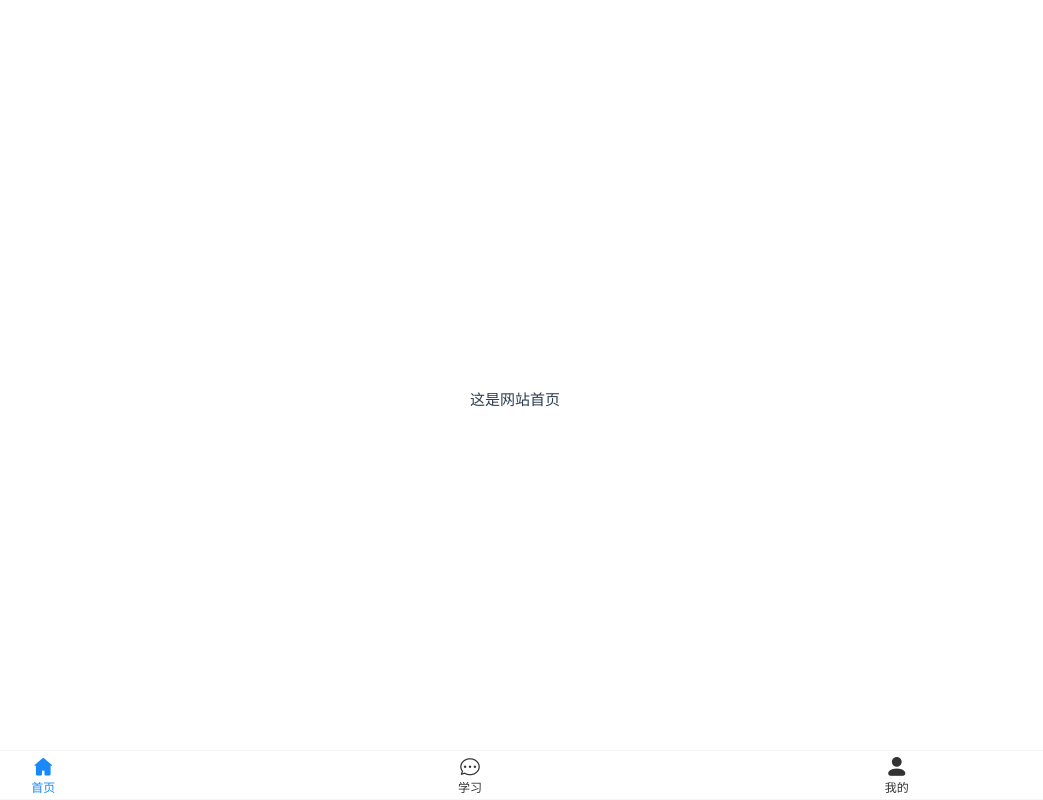
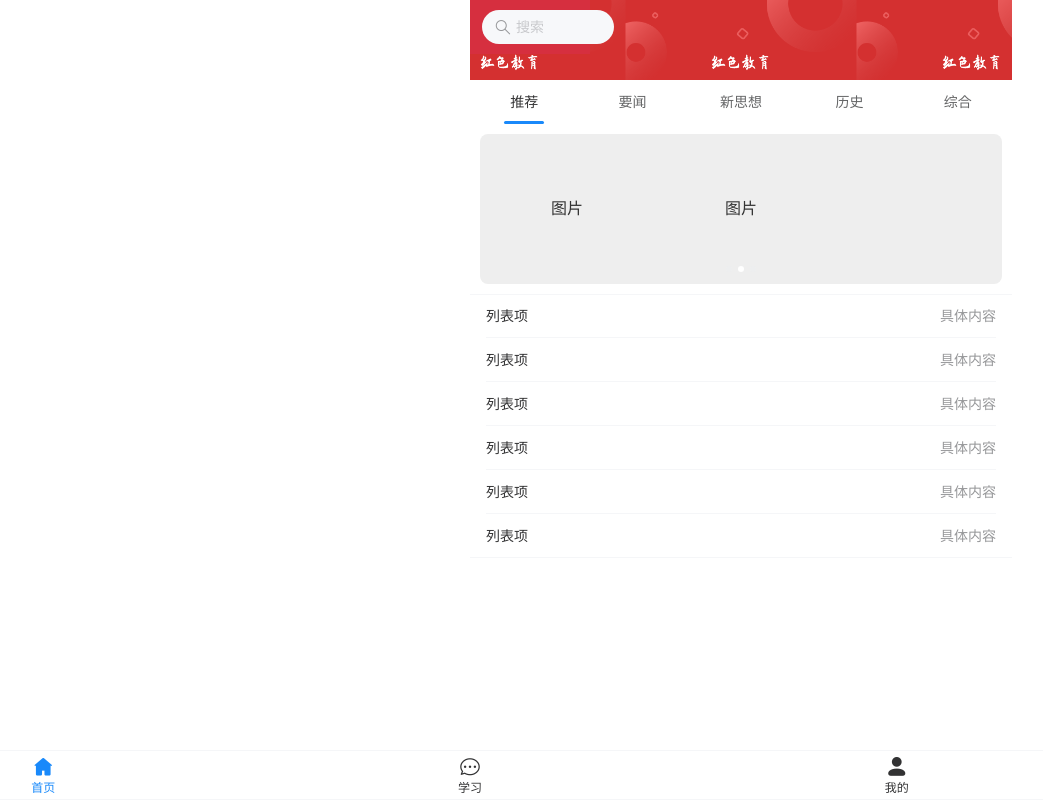
Before and after one commit to liangchengkong/vue-project, a Vue app: page / in a window 1280 px wide. Shown: the whole page, without its empty margins (170-1213 px from the left). Built offline with nearby package versions, Linux system fonts and the light colour scheme; sample sign-in values are in the browser's storage.

Commit message:
完成了一些页面

```diff
--- a/src/assets/main.css
+++ b/src/assets/main.css
@@ -3,7 +3,7 @@
 #app {
   max-width: 1280px;
   margin: 0 auto;
-  padding: 2rem;
+  padding: 0px;
   font-weight: normal;
 }
 
--- a/src/components/Login.vue
+++ b/src/components/Login.vue
@@ -94,7 +94,7 @@ else
   <div class="login-page">
     <!-- 返回箭头 -->
     <van-cell-group>
-      <van-cell is-link @click="onBack" title="&lt;" value="" />
+      <van-cell is-link  title="&lt;" value="" />
     </van-cell-group>
 
     <!-- 标题 -->
@@ -117,7 +117,7 @@ else
       :clearable="false"
     >
       <template #button>
-        <van-button size="mini" type="text" @click="onForgetPassword">
+        <van-button size="mini" type="text" >
           忘记密码
         </van-button>
       </template>
@@ -148,10 +148,10 @@ else
 
     <!-- 其他登录方式 -->
     <div class="other-login">其它登录方式</div>
-    <div class="other-login-icons">
+    <!-- <div class="other-login-icons">
       <van-icon name="phone-o" class="icon" @click="onOtherLogin('phone')" />
       <van-icon name="wechat" class="icon wechat" @click="onOtherLogin('wechat')" />
-    </div>
+    </div> -->
   </div>
 </template>
 
@@ -173,15 +173,15 @@ export default {
       togglePasswordVisibility() {
       this.showPassword = !this.showPassword;},
     login() {
-    //   if (this.password === '123456' && this.phone === 'admin') {
-    //     this.$router.push('/');
-    //     sessionStorage.setItem('token', '111');
-    //   } else {
-    //     //this.$message.error('密码错误或用户不存在');
+      if (this.password === '123456' && this.phone === 'admin') {
+        this.$router.push('/');
+        sessionStorage.setItem('token', '111');
+      } else {
+        //this.$message.error('密码错误或用户不存在');
 
-    //   }
-          axios.post('http://127.0.0.1:5000/api/login',{phone:this.phone,password:this.password})
-    .then(res=>{localStorage.setItem('token','true');this.$router.push='/'}).catch(err=>{})
+      }
+    //       axios.post('api',{phone:this.phone,password:this.password})
+    // .then(res=>{sessionStorage.setItem('token', '111');this.$router.push='/'}).catch(err=>{console.error('登录失败', err);})
 }
     },
     togglePasswordVisibility() {
--- a/src/views/HomeView.vue
+++ b/src/views/HomeView.vue
@@ -1,6 +1,104 @@
+<template>
+  <div class="home-page">
+    <!-- 顶部导航栏 -->
+<div class="redbg" style="height: 80px;">
+    <!-- <van-nav-bar
+      right-icon="search"
+      @click-right="onSearchClick"
+    >
+      <template #left>
+        <van-search
+          v-model="searchValue"
+          placeholder="搜索"
+          shape="round"
+          @search="onSearch"
+          style="width: 160px;"
+        />
+        <div style="width: 170px;">红色教育</div>
+      </template>
+
+    </van-nav-bar> -->
+        <van-search
+          v-model="searchValue"
+          placeholder="搜索"
+          shape="round"
+          @search="onSearch"
+          background="#d62f3f"
+          style="width: 120px;"
+        />
+
+</div>
+    <!-- 标签栏 -->
+    <van-tabs v-model:active="activeTab">
+      <van-tab title="推荐" />
+      <van-tab title="要闻" />
+      <van-tab title="新思想" />
+      <van-tab title="历史" />
+      <van-tab title="综合" />
+    </van-tabs>
+
+<!-- <div class="redbg" style="height:100px"></div> -->
+<!-- <img src="@/assets/去除红色教育字体.png" alt="" style="height: 100px;"> -->
+    <!-- 轮播图 -->
+    <van-swipe class="swipe" :autoplay="3000" indicator-color="white">
+      <van-swipe-item v-for="(item, index) in 3" :key="index">
+        <div class="swipe-item">图片</div>
+      </van-swipe-item>
+    </van-swipe>
+
+    <!-- 内容列表，这里简单用 Cell 模拟，实际可替换成真实内容 -->
+    <van-cell-group>
+      <van-cell v-for="(item, index) in 6" :key="index" title="列表项" value="具体内容" />
+    </van-cell-group>
+
+
+  </div>
+</template>
+
 <script setup>
+import { ref } from 'vue';
+
+const searchValue = ref('');
+const activeTab = ref(0);
+const activeTabbar = ref(0);
+
+const onSearchClick = () => {
+  // 点击搜索图标的逻辑，比如展开搜索框等，这里简单示例
+  console.log('点击搜索图标');
+};
+
+const onSearch = (value) => {
+  // 搜索逻辑，比如根据 value 发请求获取数据等
+  console.log('搜索内容：', value);
+};
 </script>
-<template>
-    <div>这是网站首页</div>
-</template>
-<style scoped></style>
+
+<style scoped>
+.home-page {
+  background-color: #fff;
+  min-height: 100vh;
+}
+.redbg{
+    background-image: url(@/assets/红色教育.png);
+    background-size: contain;
+    background-repeat: repeat-x;
+    background-position: center center;
+}
+
+
+.swipe {
+  height: 150px;
+  background-color: #eee;
+  margin: 10px;
+  border-radius: 8px;
+}
+
+.swipe-item {
+  display: flex;
+  justify-content: center;
+  align-items: center;
+  height: 100%;
+  font-size: 16px;
+  color: #333;
+}
+</style>
--- a/src/views/LearnView.vue
+++ b/src/views/LearnView.vue
@@ -1,4 +1,4 @@
-<script >
+<!-- <script >
 import axios from 'axios'
 
 export default{
@@ -45,4 +45,170 @@ export default{
 .productimg{
     text-align: center;
     width: 97%;
-}</style>
+}</style> -->
+<template>
+  <div class="home-page">
+    <!-- 顶部导航栏 -->
+<div class="redbg" style="height: 80px;">
+    <!-- <van-nav-bar
+      right-icon="search"
+      @click-right="onSearchClick"
+    >
+      <template #left>
+        <van-search
+          v-model="searchValue"
+          placeholder="搜索"
+          shape="round"
+          @search="onSearch"
+          style="width: 160px;"
+        />
+        <div style="width: 170px;">红色教育</div>
+      </template>
+
+    </van-nav-bar> -->
+        <van-search
+          v-model="searchValue"
+          placeholder="搜索"
+          shape="round"
+          @search="onSearch"
+          background="#d62f3f"
+          style="width: 120px;"
+        />
+
+</div>
+    <!-- 标签栏 -->
+    <van-tabs v-model:active="activeTab">
+      <van-tab title="推荐" />
+      <van-tab title="榜单" @click="goToRank"/>
+    </van-tabs>
+
+<!-- <div class="redbg" style="height:100px"></div> -->
+<!-- <img src="@/assets/去除红色教育字体.png" alt="" style="height: 100px;"> -->
+    <!-- 轮播图 -->
+    <van-swipe class="swipe" :autoplay="3000" indicator-color="white">
+      <van-swipe-item v-for="(item, index) in 3" :key="index">
+        <div class="swipe-item">图片</div>
+      </van-swipe-item>
+    </van-swipe>
+
+    <!-- 内容列表，这里简单用 Cell 模拟，实际可替换成真实内容 -->
+
+    <div class="recommend-section">
+      <div class="section-header">
+        <span>为您推荐</span>
+        <van-button  round type="default" size="small" @click="goToMore" >更多</van-button>
+
+      </div>
+      <div class="course-list">
+        <div class="course-item" v-for="(item, index) in 4" :key="index">
+          <div class="course-img"> <!-- 占位图 --> </div>
+          <div class="course-name">XX课程</div>
+          <div class="course-duration">时长</div>
+        </div>
+      </div>
+    </div>
+
+  </div>
+</template>
+
+<script setup>
+import { ref } from 'vue';
+
+const searchValue = ref('');
+const activeTab = ref(0);
+const activeTabbar = ref(0);
+
+const onSearchClick = () => {
+  // 点击搜索图标的逻辑，比如展开搜索框等，这里简单示例
+  console.log('点击搜索图标');
+};
+
+const onSearch = (value) => {
+  // 搜索逻辑，比如根据 value 发请求获取数据等
+  console.log('搜索内容：', value);
+};
+const handleBellClick = () => {
+  console.log('点击了铃铛');
+};
+const goToRank = () => {
+  console.log('前往榜单');
+};
+
+const goToMore = () => {
+  console.log('查看更多推荐');
+};
+</script>
+
+<style scoped>
+.home-page {
+  background-color: #fff;
+  min-height: 100vh;
+}
+.redbg{
+    background-image: url(@/assets/红色教育.png);
+    background-size: contain;
+    background-repeat: repeat-x;
+    background-position: center center;
+}
+.button-group {
+  display: flex;
+  flex-wrap: wrap;
+  justify-content: space-around;
+  padding: 0 8px;
+  margin-bottom: 8px;
+}
+
+.swipe {
+  height: 150px;
+  background-color: #eee;
+  margin: 10px;
+  border-radius: 8px;
+}
+
+.swipe-item {
+  display: flex;
+  justify-content: center;
+  align-items: center;
+  height: 100%;
+  font-size: 16px;
+  color: #333;
+}
+/* 为你推荐区 */
+.recommend-section {
+  padding: 0 16px 16px;
+}
+.section-header {
+  display: flex;
+  align-items: center;
+  justify-content: space-between;
+  margin-bottom: 10px;
+}
+.section-header span {
+  font-size: 16px;
+  font-weight: bold;
+}
+.course-list {
+  display: flex;
+  flex-wrap: wrap;
+  justify-content: space-between;
+}
+.course-item {
+  width: 48%;
+  margin-bottom: 10px;
+  text-align: center;
+}
+.course-img {
+  height: 80px;
+  background-color: #eee;
+  border-radius: 8px;
+  margin-bottom: 5px;
+}
+.course-name {
+  font-size: 14px;
+  margin-bottom: 2px;
+}
+.course-duration {
+  font-size: 12px;
+  color: #999;
+}
+</style>
--- a/src/views/MineView.vue
+++ b/src/views/MineView.vue
@@ -1,6 +1,166 @@
+<template>
+  <div class="my-page">
+    <!-- 顶部背景 + 头像昵称区域 -->
+    <div class="top-bg">
+      <van-nav-bar
+        title="红色教育"
+        left-arrow
+        class="custom-nav"
+        style="background-color: transparent;"
+      />
+      <div class="user-info">
+        <van-image round src=""class="avatar"/>
+        <div class="nickname">昵称</div>
+      </div>
+    </div>
+
+    <!-- 功能快捷入口 -->
+    <div class="func-group">
+      <div
+        class="func-item"
+        v-for="(item, index) in funcList"
+        :key="index"
+        @click="handleFuncClick(item)"
+      >
+        <van-icon :name="item.icon" class="func-icon" />
+        <div class="func-text">{{ item.text }}</div>
+      </div>
+    </div>
+
+    <!-- 更多设置入口 -->
+    <van-cell-group class="setting-group">
+      <van-cell
+        v-for="(item, index) in settingList"
+        :key="index"
+        :title="item.title"
+        :icon="item.icon"
+        is-link
+        @click="handleSettingClick(item)"
+      />
+    </van-cell-group>
+
+
+  </div>
+</template>
+
 <script setup>
+import { ref } from 'vue';
+
+// 响应式数据
+const activeTab = ref('mine'); // 默认选中“我的”
+
+// 功能快捷入口数据
+const funcList = [
+  { icon: 'like-o', text: '我的收藏' },
+  { icon: 'clock-o', text: '浏览历史' },
+  { icon: 'notes-o', text: '我的课程' },
+];
+
+// 更多设置数据
+const settingList = [
+  { icon: 'user', title: '账号管理' },
+  { icon: 'service', title: '问题反馈' },
+  { icon: 'setting', title: '设置' },
+];
+
+// 交互方法（可根据实际逻辑完善）
+const handleFuncClick = (item) => {
+  console.log('点击了', item.text);
+};
+const handleSettingClick = (item) => {
+  console.log('点击了', item.title);
+};
 </script>
-<template>
-<div>我的</div>
-</template>
-<style scoped></style>
+
+<style scoped>
+/* 页面基础样式 */
+.my-page {
+  min-height: 100vh;
+  background-color: #fff;
+  font-family: -apple-system, BlinkMacSystemFont, 'Segoe UI', Roboto, Oxygen, Ubuntu, Cantarell, 'Open Sans', 'Helvetica Neue', sans-serif;
+}
+
+/* 顶部背景区域 */
+.top-bg {
+  position: relative;
+  width: 100%;
+  height: 200px;
+  background: linear-gradient(180deg, #c82333 0%, #d93025 100%); /* 渐变红色背景，可调整色值 */
+}
+
+/* 导航栏样式（透明背景，适配顶部渐变） */
+.custom-nav .van-nav-bar__title {
+  color: #fff;
+  font-size: 18px;
+  font-weight: bold;
+}
+.custom-nav .van-icon {
+  color: #fff;
+}
+
+/* 用户信息（头像 + 昵称） */
+.user-info {
+  position: absolute;
+  bottom: -40px; /* 向上偏移，露出头像 */
+  left: 20px;
+  display: flex;
+  align-items: center;
+}
+.avatar {
+  width: 80px;
+  height: 80px;
+  border: 2px solid #fff;
+}
+.nickname {
+  margin-left: 10px;
+  font-size: 16px;
+  color: #fff;
+  font-weight: bold;
+}
+
+/* 功能快捷入口 */
+.func-group {
+  display: flex;
+  justify-content: space-around;
+  padding: 20px 16px;
+  margin-top: 40px; /* 给头像留出空间 */
+  background-color: #fff;
+}
+.func-item {
+  display: flex;
+  flex-direction: column;
+  align-items: center;
+  text-align: center;
+}
+.func-icon {
+  font-size: 24px;
+  color: #c82333; /* 图标颜色，与顶部背景呼应 */
+  margin-bottom: 5px;
+}
+.func-text {
+  font-size: 14px;
+  color: #333;
+}
+
+/* 更多设置区域 */
+.setting-group {
+  margin: 10px 16px;
+  background-color: #fff;
+  border-radius: 8px;
+  overflow: hidden;
+}
+.van-cell {
+  border-bottom: 1px solid #f2f2f2;
+}
+.van-cell__icon {
+  color: #c82333; /* 图标颜色统一 */
+}
+
+/* 底部Tab栏 */
+.van-tabbar {
+  background-color: #fff;
+}
+.van-tabbar-item--active {
+  color: #c82333; /* 选中态颜色与顶部背景呼应 */
+}
+</style>
```
Also changed, not shown: src/main.ts (+11 -2 lines), src/assets/红色教育.png (added).
